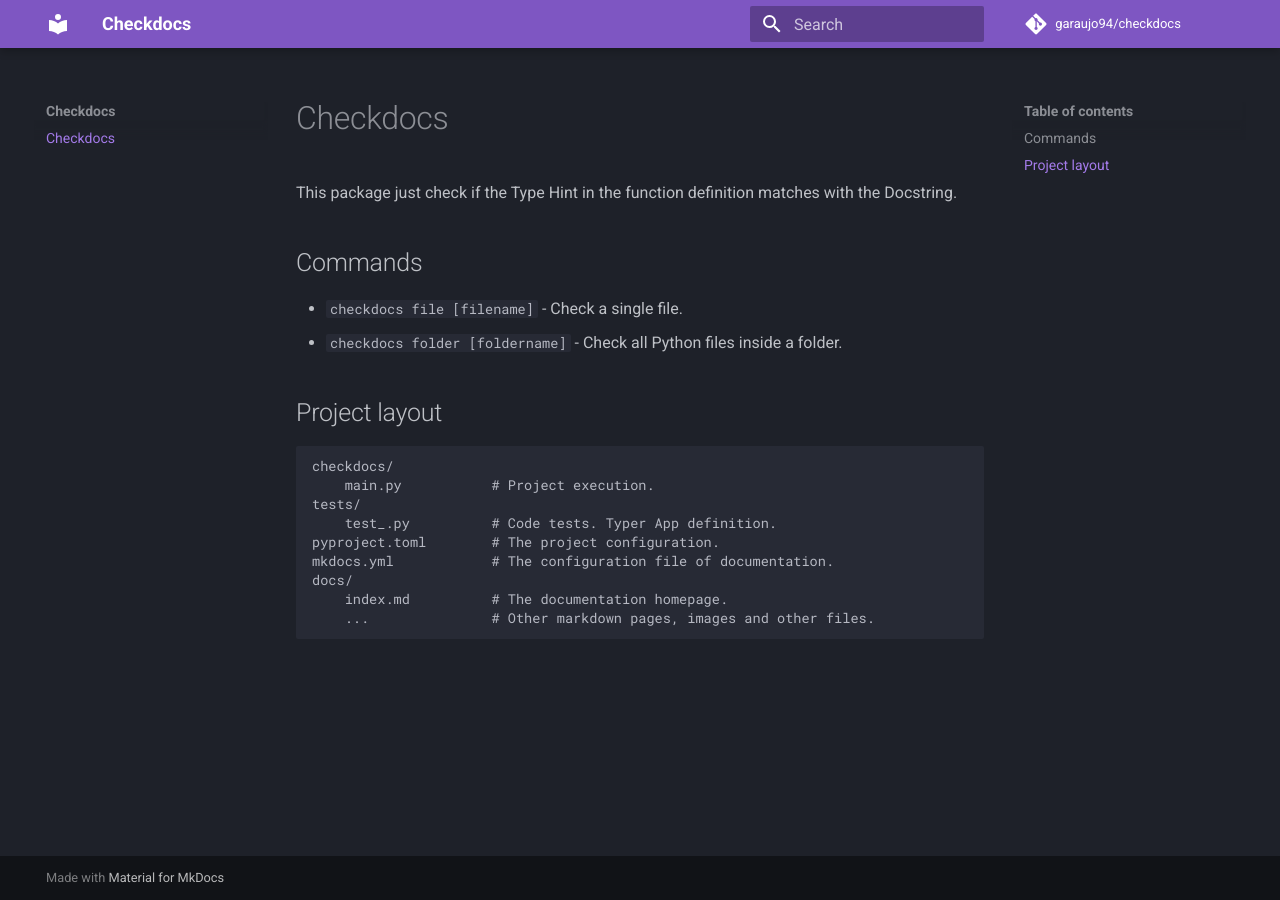
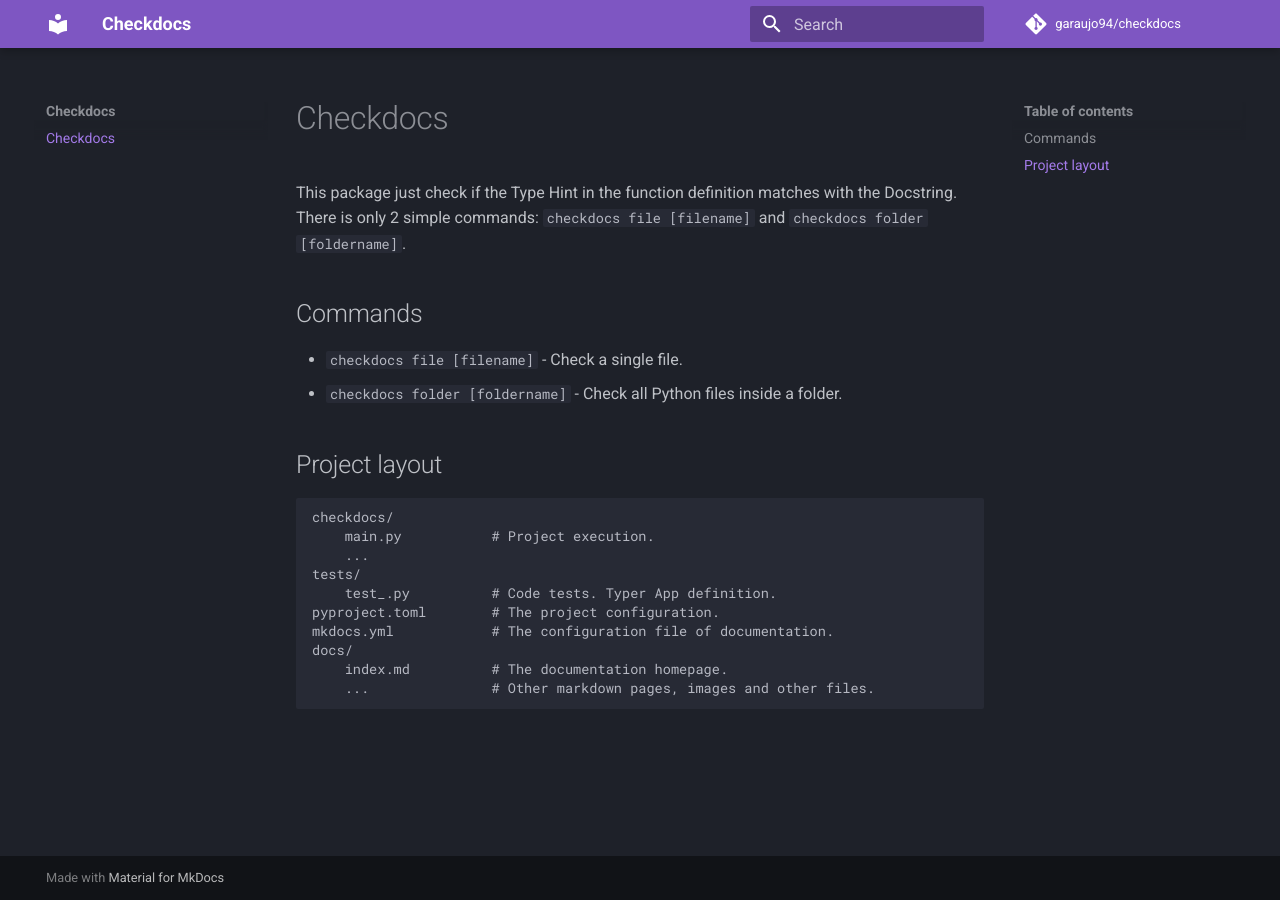
Before and after one commit to garaujo94/checkdocs, an MkDocs documentation site: the page built from docs/index.md, in a window 1280 px wide. Built offline with MkDocs 1.6.1 and Material for MkDocs 9.7.7, drawn with Linux system fonts in a browser that asks for light colours; comment, search, counter and statistics services are not loaded.

Commit message:
Updating docs

```diff
--- a/docs/index.md
+++ b/docs/index.md
@@ -1,6 +1,7 @@
 # Checkdocs
 
 This package just check if the Type Hint in the function definition matches with the Docstring.
+There is only 2 simple commands: `checkdocs file [filename]` and `checkdocs folder [foldername]`.
 
 ## Commands
 
@@ -12,6 +13,7 @@ This package just check if the Type Hint in the function definition matches with
 
     checkdocs/
         main.py           # Project execution.
+        ...
     tests/
         test_.py          # Code tests. Typer App definition.
     pyproject.toml        # The project configuration.
```
